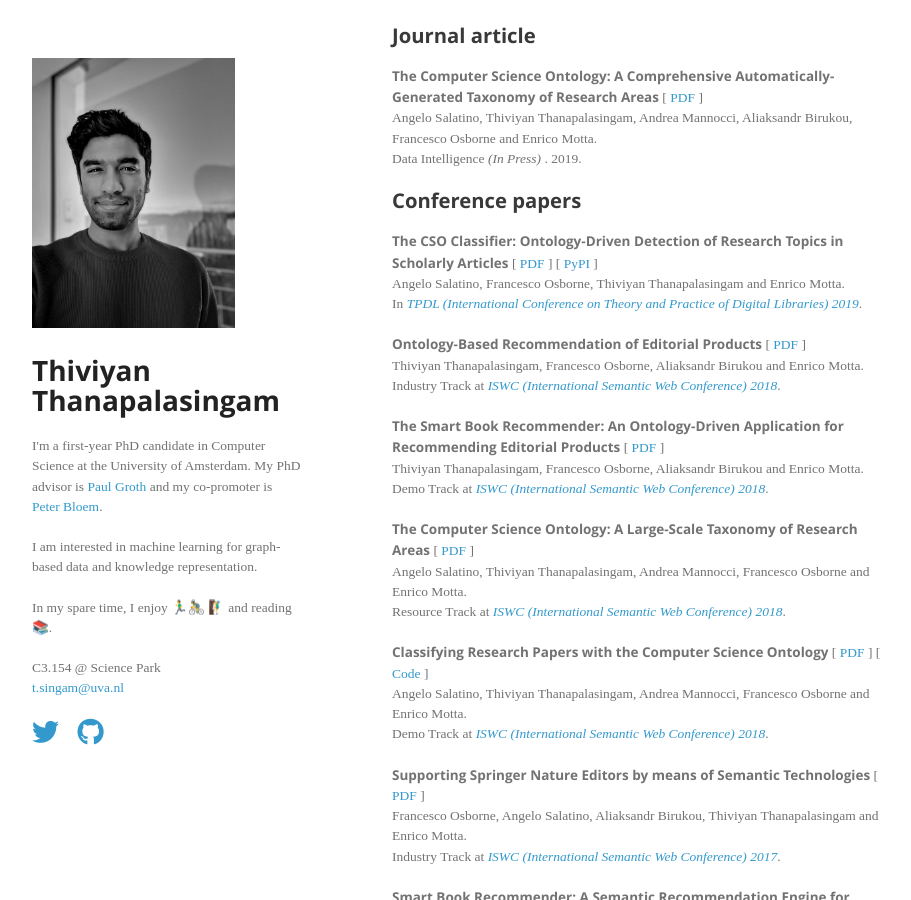
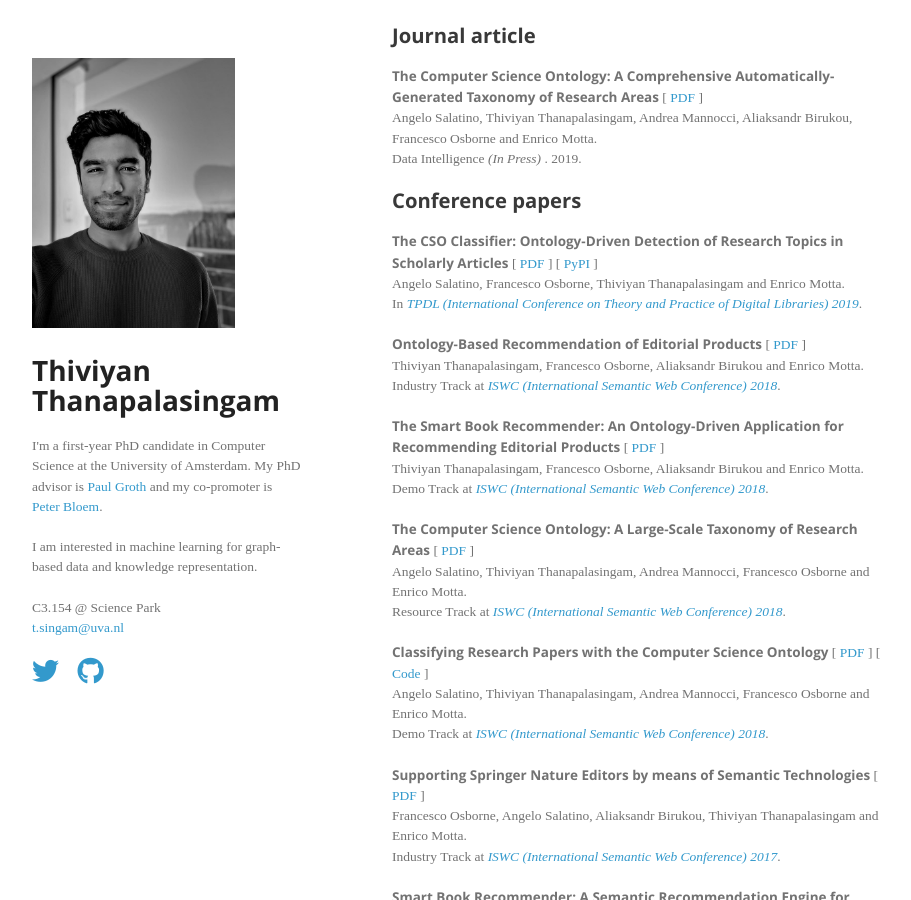
Before and after one commit to thiviyanT/website, a Jekyll site: the page built from index.html, in a window 1280 px wide and 900 px high, scrolled down 339 px. Shown: the whole window, without its empty margins (178-1089 px from the left). Built offline with Jekyll 4.4.1, drawn with Linux system fonts in a browser that asks for light colours; nearby versions of some CDN libraries; some web fonts are replaced; the list of posts is cut into pages by our own code; a style sheet for code colours, icons or effects is not loaded.

Commit message:
Update header.html

```diff
--- a/_includes/header.html
+++ b/_includes/header.html
@@ -3,7 +3,6 @@
     <h1>Thiviyan Thanapalasingam</h1>
     <p>I'm a first-year PhD candidate in Computer Science at the University of Amsterdam. My PhD advisor is <a href="http://pgroth.com/">Paul Groth</a> and my co-promoter is <a href="http://www.peterbloem.nl/">Peter Bloem</a>.</p>
     <p>I am interested in machine learning for graph-based data and knowledge representation.</p>
-    <p>In my spare time, I enjoy 🏃‍♂️🚴‍♂️ 🧗‍♂️ and reading 📚.</p>
 
     <p>C3.154 @ Science Park<br>
         <a href="mailto:t.singam@uva.nl">t.singam@uva.nl</a><br>
```
